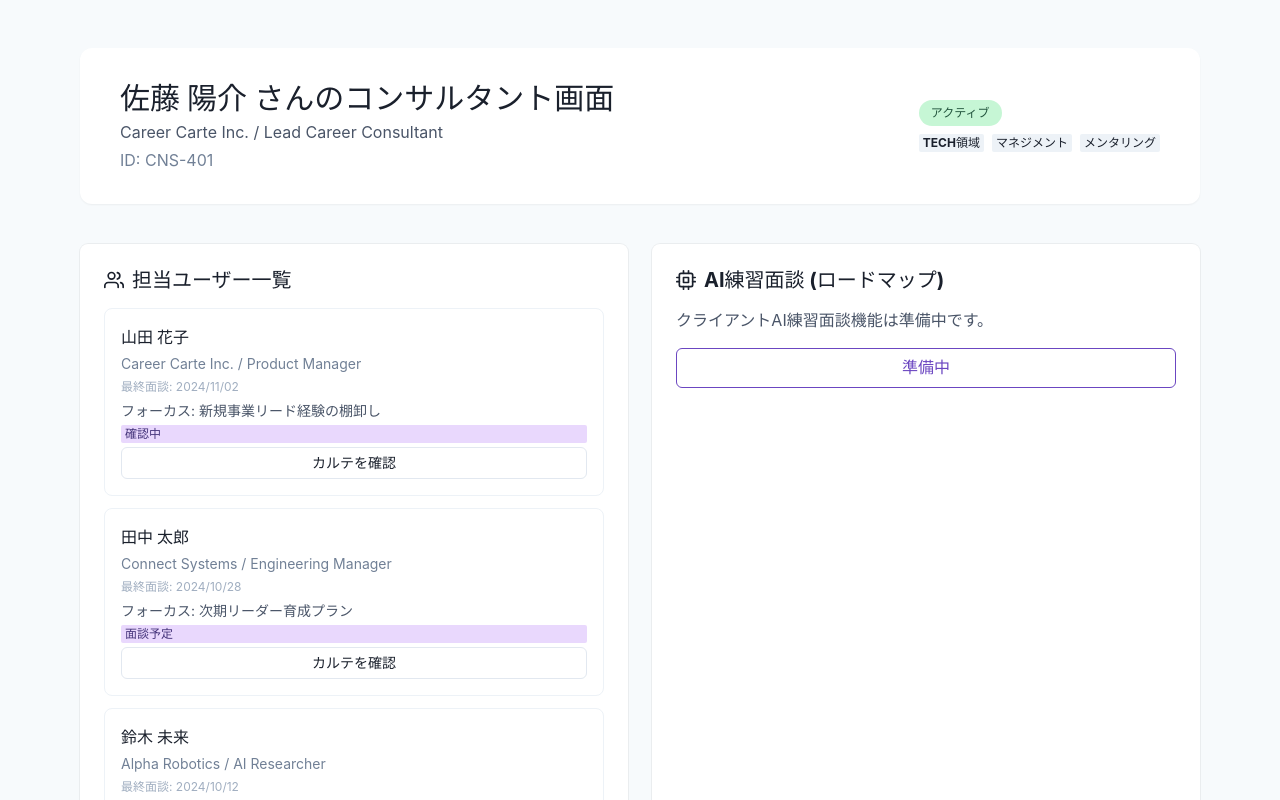
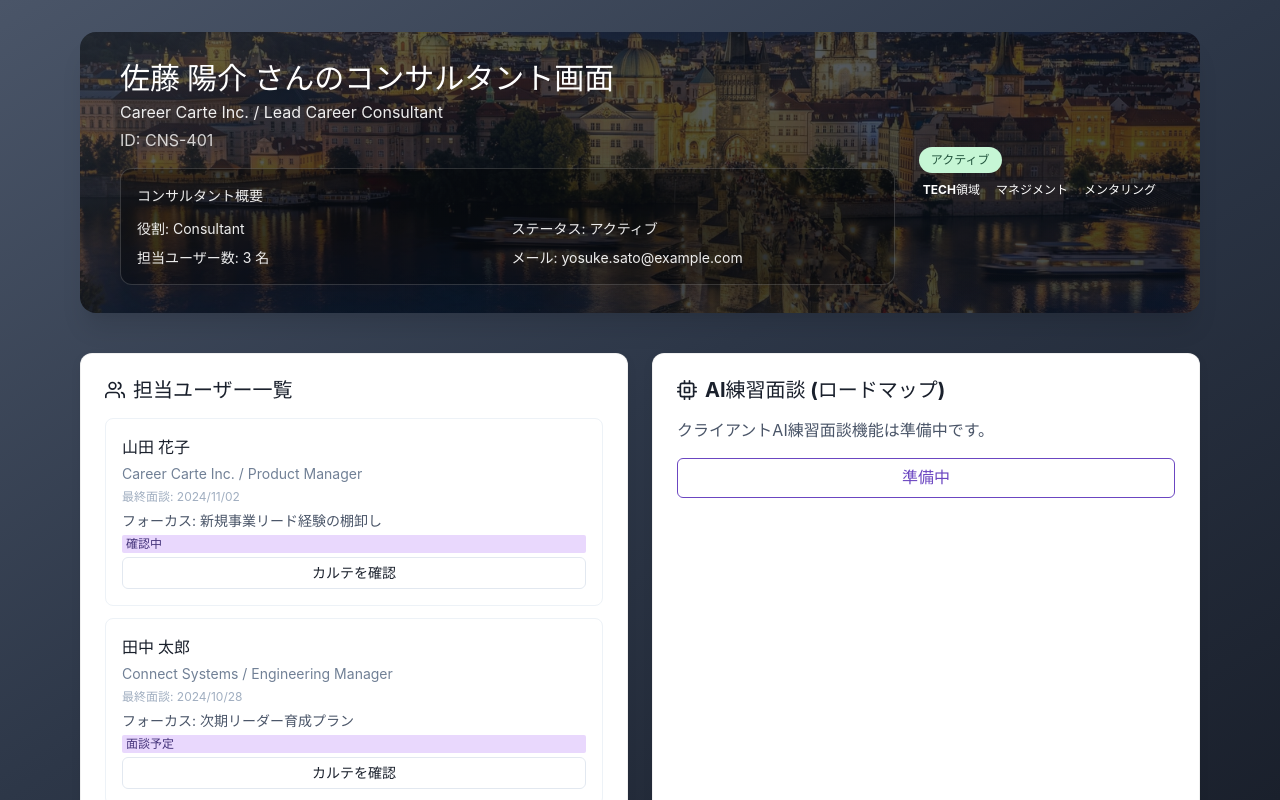
Before and after one commit to Igaki12/career-carte-assistant-UI, a React (Vite) app: page /#/consultant in a window 1280 px wide. Shown: the top 800 px of the page. Built offline with nearby package versions, Linux system fonts and the light colour scheme.

Commit message:
デザインをもっと洗練されたプロフェッショナルなダッシュボードの雰囲気に - style: Refine home page UI aesthetics by updating card styles, borders, shadows, and text presentation.

```diff
--- a/src/pages/ConsultantHome.tsx
+++ b/src/pages/ConsultantHome.tsx
@@ -24,8 +24,12 @@ import {
   useDisclosure,
   useToast,
 } from '@chakra-ui/react';
+import { keyframes } from '@emotion/react';
 import { type FormEvent, useMemo, useState } from 'react';
 import { FiCpu, FiMail, FiRefreshCw, FiUsers } from 'react-icons/fi';
+import userHomeHeroBg1 from '../../userHome-hero-bg1.jpg';
+import userHomeHeroBg2 from '../../userHome-hero-bg2.jpg';
+import userHomeHeroBg3 from '../../userHome-hero-bg3.jpg';
 import SurveyRadar from '../components/SurveyRadar';
 import { SHIRP_KEYS } from '../types';
 import type { KarteData, ShirpKey, SurveyFactorKey } from '../types';
@@ -85,6 +89,30 @@ const SURVEY_LABELS: Record<SurveyFactorKey, string> = {
   emotional_response_tendency: '情動反応傾向',
 };
 
+const CONSULTANT_HERO_BACKGROUNDS = [userHomeHeroBg1, userHomeHeroBg2, userHomeHeroBg3];
+const heroReveal = keyframes`
+  from {
+    opacity: 0;
+    transform: scale(1.04);
+    filter: blur(10px);
+  }
+  to {
+    opacity: 1;
+    transform: scale(1);
+    filter: blur(0);
+  }
+`;
+const heroContentSlide = keyframes`
+  from {
+    opacity: 0;
+    transform: translate3d(0, 28px, 0);
+  }
+  to {
+    opacity: 1;
+    transform: translate3d(0, 0, 0);
+  }
+`;
+
 const createEmptyKarte = (): KarteData => ({
   demographics: {
     name: null,
@@ -124,6 +152,9 @@ function ConsultantHome() {
   const profileDisclosure = useDisclosure();
   const emailDisclosure = useDisclosure();
   const karteDisclosure = useDisclosure();
+  const [heroBackground] = useState(
+    () => CONSULTANT_HERO_BACKGROUNDS[Math.floor(Math.random() * CONSULTANT_HERO_BACKGROUNDS.length)] ?? userHomeHeroBg1,
+  );
 
   const profile = useMemo<ConsultantProfile>(
     () => ({
@@ -250,15 +281,61 @@ function ConsultantHome() {
   };
 
   return (
-    <Box bg="gray.50" minH="100dvh" py={12} overflowY="auto">
+    <Box bgGradient="linear(to-br, gray.600, gray.700, gray.800)" height="100dvh" py={{ base: 6, md: 8 }} overflowY="scroll">
       <Container maxW="6xl">
         <Stack spacing={10}>
-          <Box bg="white" borderRadius="xl" boxShadow="sm" px={{ base: 6, md: 10 }} py={{ base: 6, md: 8 }}>
-            <Flex direction={{ base: 'column', md: 'row' }} align={{ md: 'center' }} gap={6}>
+          <Box
+            position="relative"
+            borderRadius="2xl"
+            boxShadow="xl"
+            px={{ base: 6, md: 10 }}
+            py={{ base: 5, md: 7 }}
+            bgImage={`linear-gradient(rgba(8, 15, 26, 0.68), rgba(8, 15, 26, 0.72)), url(${heroBackground})`}
+            bgPosition="center"
+            bgRepeat="no-repeat"
+            bgSize="cover"
+            overflow="hidden"
+            animation={`${heroReveal} 0.9s cubic-bezier(0.22, 1, 0.36, 1) both`}
+            _before={{
+              content: '""',
+              position: 'absolute',
+              inset: 0,
+              bg: 'linear-gradient(135deg, rgba(255,255,255,0.10) 0%, rgba(255,255,255,0.02) 30%, rgba(8,15,26,0.12) 100%)',
+              pointerEvents: 'none',
+            }}
+          >
+            <Flex
+              direction={{ base: 'column', md: 'row' }}
+              align={{ md: 'center' }}
+              gap={6}
+              position="relative"
+              zIndex={1}
+              animation={`${heroContentSlide} 0.75s cubic-bezier(0.22, 1, 0.36, 1) 0.12s both`}
+            >
               <Stack spacing={1} flex="1">
-                <Heading size="lg">{profile.name} さんのコンサルタント画面</Heading>
-                <Text color="gray.600">{profile.company} / {profile.title}</Text>
-                <Text color="gray.500">ID: {profile.id}</Text>
+                <Heading size="lg" color="white">{profile.name} さんのコンサルタント画面</Heading>
+                <Text color="whiteAlpha.900">{profile.company} / {profile.title}</Text>
+                <Text color="whiteAlpha.800">ID: {profile.id}</Text>
+                <Box
+                  mt={3}
+                  borderWidth="1px"
+                  borderColor="whiteAlpha.300"
+                  borderRadius="xl"
+                  p={4}
+                  bg="blackAlpha.500"
+                  backdropFilter="blur(10px)"
+                  boxShadow="0 20px 50px rgba(0, 0, 0, 0.18)"
+                >
+                  <Text fontSize="sm" fontWeight="bold" color="whiteAlpha.900" mb={3}>
+                    コンサルタント概要
+                  </Text>
+                  <SimpleGrid columns={{ base: 1, sm: 2 }} spacing={2}>
+                    <Text fontSize="sm" color="whiteAlpha.900">役割: {profile.role}</Text>
+                    <Text fontSize="sm" color="whiteAlpha.900">ステータス: {profile.status}</Text>
+                    <Text fontSize="sm" color="whiteAlpha.900">担当ユーザー数: {assignedUsers.length} 名</Text>
+                    <Text fontSize="sm" color="whiteAlpha.900">メール: {profile.email}</Text>
+                  </SimpleGrid>
+                </Box>
               </Stack>
               <Stack align="flex-start" spacing={2}>
                 <Badge colorScheme="green" borderRadius="full" px={3} py={1}>
@@ -266,7 +343,7 @@ function ConsultantHome() {
                 </Badge>
                 <Flex wrap="wrap" gap={2}>
                   {profile.tags.map((tag) => (
-                    <Badge key={tag} colorScheme="gray" variant="subtle">
+                    <Badge key={tag} bg="whiteAlpha.240" color="white" borderRadius="full" variant="solid">
                       {tag}
                     </Badge>
                   ))}
@@ -276,7 +353,7 @@ function ConsultantHome() {
           </Box>
 
           <SimpleGrid columns={{ base: 1, md: 2 }} spacing={6}>
-            <Box bg="white" borderRadius="lg" boxShadow="xs" p={6}>
+            <Box bg="white" borderRadius="xl" boxShadow="0 4px 12px rgba(0, 0, 0, 0.05)" p={6} border="1px solid" borderColor="blackAlpha.100">
               <Stack spacing={4}>
                 <Heading size="md" display="flex" alignItems="center" gap={2}>
                   <FiUsers /> 担当ユーザー一覧
@@ -306,7 +383,7 @@ function ConsultantHome() {
               </Stack>
             </Box>
 
-            <Box bg="white" borderRadius="lg" boxShadow="xs" p={6}>
+            <Box bg="white" borderRadius="xl" boxShadow="0 4px 12px rgba(0, 0, 0, 0.05)" p={6} border="1px solid" borderColor="blackAlpha.100">
               <Stack spacing={4}>
                 <Heading size="md" display="flex" alignItems="center" gap={2}>
                   <FiCpu /> AI練習面談 (ロードマップ)
@@ -318,7 +395,7 @@ function ConsultantHome() {
               </Stack>
             </Box>
 
-            <Box bg="white" borderRadius="lg" boxShadow="xs" p={6}>
+            <Box bg="white" borderRadius="xl" boxShadow="0 4px 12px rgba(0, 0, 0, 0.05)" p={6} border="1px solid" borderColor="blackAlpha.100">
               <Stack spacing={4}>
                 <Heading size="md" display="flex" alignItems="center" gap={2}>
                   <FiMail /> メール問い合わせ
@@ -330,7 +407,7 @@ function ConsultantHome() {
               </Stack>
             </Box>
 
-            <Box bg="white" borderRadius="lg" boxShadow="xs" p={6}>
+            <Box bg="white" borderRadius="xl" boxShadow="0 4px 12px rgba(0, 0, 0, 0.05)" p={6} border="1px solid" borderColor="blackAlpha.100">
               <Stack spacing={4}>
                 <Heading size="md" display="flex" alignItems="center" gap={2}>
                   <FiRefreshCw /> アカウント情報確認
```
Also changed, not shown: src/pages/UserHome.tsx (+24 -24 lines), 3 other files (tests, documents, lock files or other folders).
